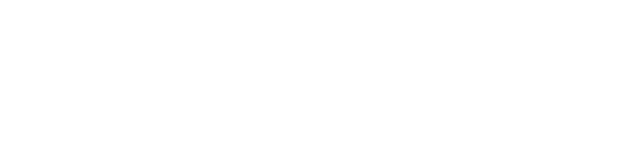
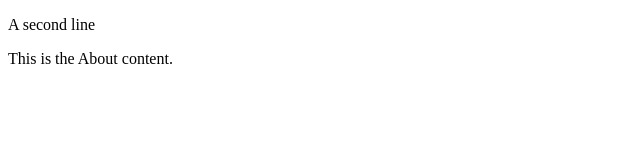
Before and after one commit to CarlosGC31/HTML, a plain HTML site: page Hola HTML/index.html in a window 1280 px wide. Shown: the whole page, without its empty margins (0-640 px from the left). Drawn offline with Linux system fonts and the light colour scheme.

Commit message:
feat(about): Added About content.

```diff
--- a/Hola HTML/index.html
+++ b/Hola HTML/index.html
@@ -5,6 +5,7 @@
     <title>Hello</title>
 </head>
 <body>
-
+    <p>A second line</p>
+    <p>This is the About content.</p>
 </body>
 </html>
```
